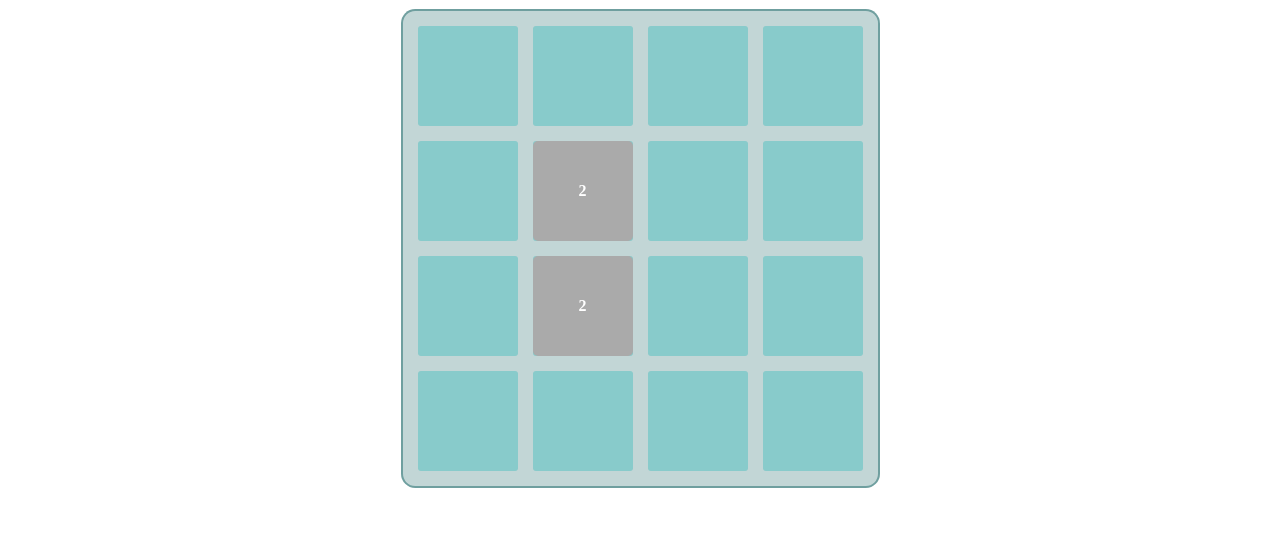
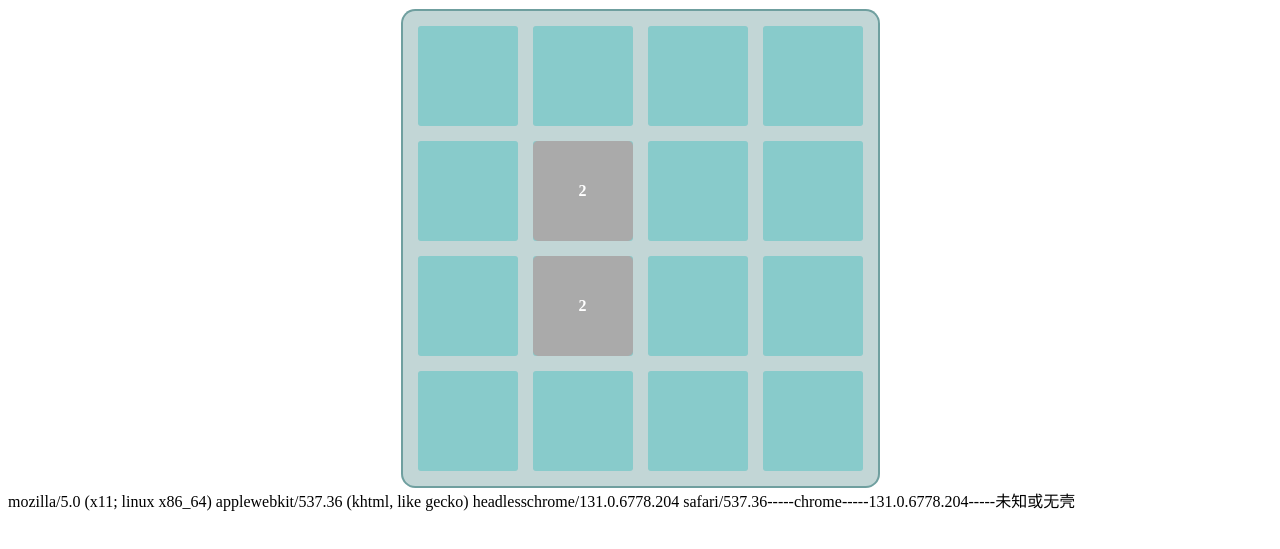
Before and after one commit to CcGod/2048, a plain HTML site: page index.html in a window 1280 px wide. Shown: the part 153-702 px from the top of the page. Drawn offline with Linux system fonts and the light colour scheme.

Commit message:
Get Browser information.

```diff
--- a/index.html
+++ b/index.html
@@ -44,5 +44,6 @@
 		<span class="grid-cell" id="grid-cell-3-2"></span>
 		<span class="grid-cell" id="grid-cell-3-3"></span>
 	</div>
+	<div id="browserIfo" style="font-size: :12px;"></div>
 </body>
 </html>
--- a/main.js
+++ b/main.js
@@ -13,6 +13,7 @@ $(document).ready(function(){
 
 	prepareForMobile();
 	startGame();
+	getBrowserIfo();
 });
 
 function prepareForMobile(){
--- a/support.js
+++ b/support.js
@@ -3,6 +3,9 @@ var screenWidth = window.screen.availWidth,
 	gridContainerWidth = 0.92*screenWidth,
 	cellSideLength = 0.18*screenWidth,
 	cellSpace = 0.04*screenWidth;
+
+var NV = {};
+var UA = navigator.userAgent.toLowerCase();
 
 function getPosTop(top,left){
 	return cellSpace+(cellSpace+cellSideLength)*top;
@@ -144,3 +147,44 @@ function isEmpty(arr){
 	}
 	return true;
 }
+
+//获取浏览器内核信息
+function getBrowserIfo(){
+	try
+	{
+		NV.name=document.all?'ie':
+		(UA.indexOf("firefox")>0)?'firefox':
+		(UA.indexOf("chrome")>0)?'chrome':
+		window.opera?'opera':
+		window.openDatabase?'safari':
+		'unkonw';
+	}catch(e){};
+	try
+	{
+		NV.version=(NV.name=='ie')?UA.match(/msie ([\d.]+)/)[1]:
+		(NV.name=='firefox')?UA.match(/firefox\/([\d.]+)/)[1]:
+		(NV.name=='chrome')?UA.match(/chrome\/([\d.]+)/)[1]:
+		(NV.name=='opera')?UA.match(/opera.([\d.]+)/)[1]:
+		(NV.name=='safari')?UA.match(/version\/([\d.]+)/)[1]:
+		'0';
+	}catch(e){};
+	try
+	{
+		NV.shell=(UA.indexOf('360ee')>-1)?'360极速浏览器':
+		(UA.indexOf('360se')>-1)?'360安全浏览器':
+		(UA.indexOf('se')>-1)?'搜狗浏览器':
+		(UA.indexOf('aoyou')>-1)?'遨游浏览器':
+		(UA.indexOf('theworld')>-1)?'世界之窗浏览器':
+		(UA.indexOf('worldchrome')>-1)?'世界之窗极速浏览器':
+		(UA.indexOf('greenbrowser')>-1)?'绿色浏览器':
+		(UA.indexOf('qqbrowser')>-1)?'QQ浏览器':
+		(UA.indexOf('baidu')>-1)?'百度浏览器':
+		'未知或无壳';
+	}catch(e){}
+
+	console.log(UA);
+	console.log(NV.name);
+	console.log(NV.version);
+	console.log(NV.shell);
+	$("#browserIfo").text(UA+"-----"+NV.name+"-----"+NV.version+"-----"+NV.shell);
+}
```
